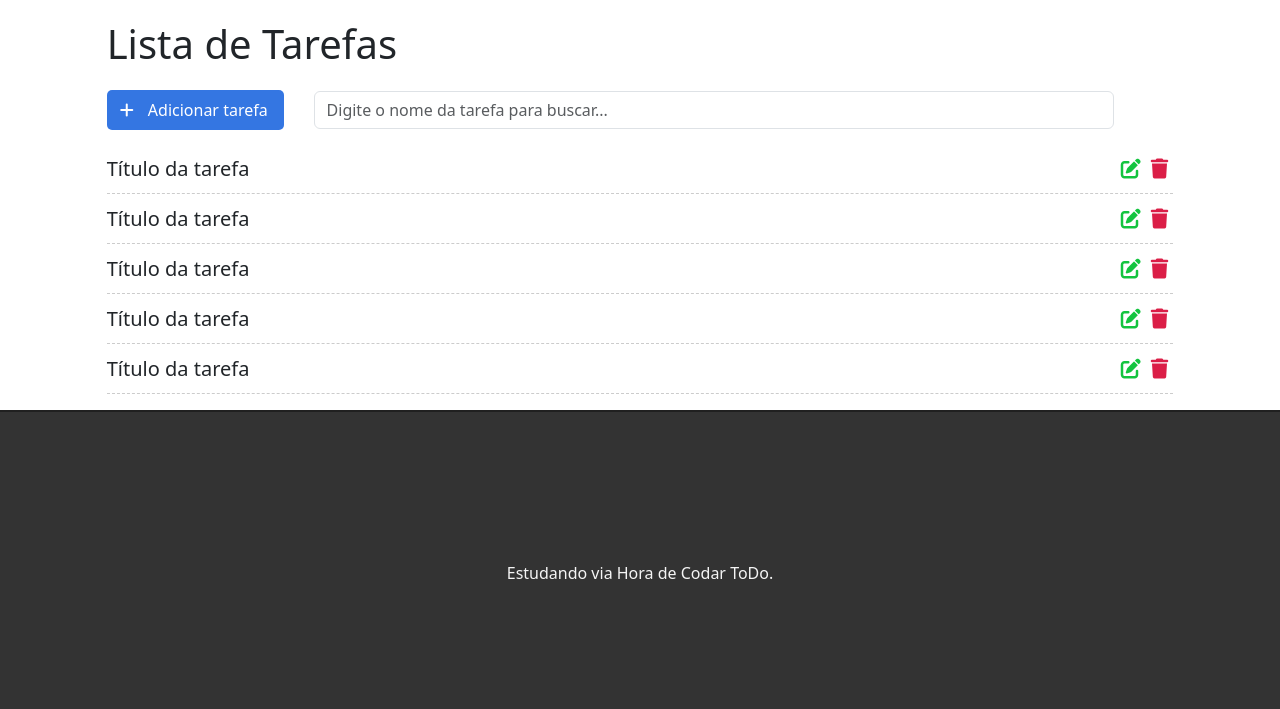
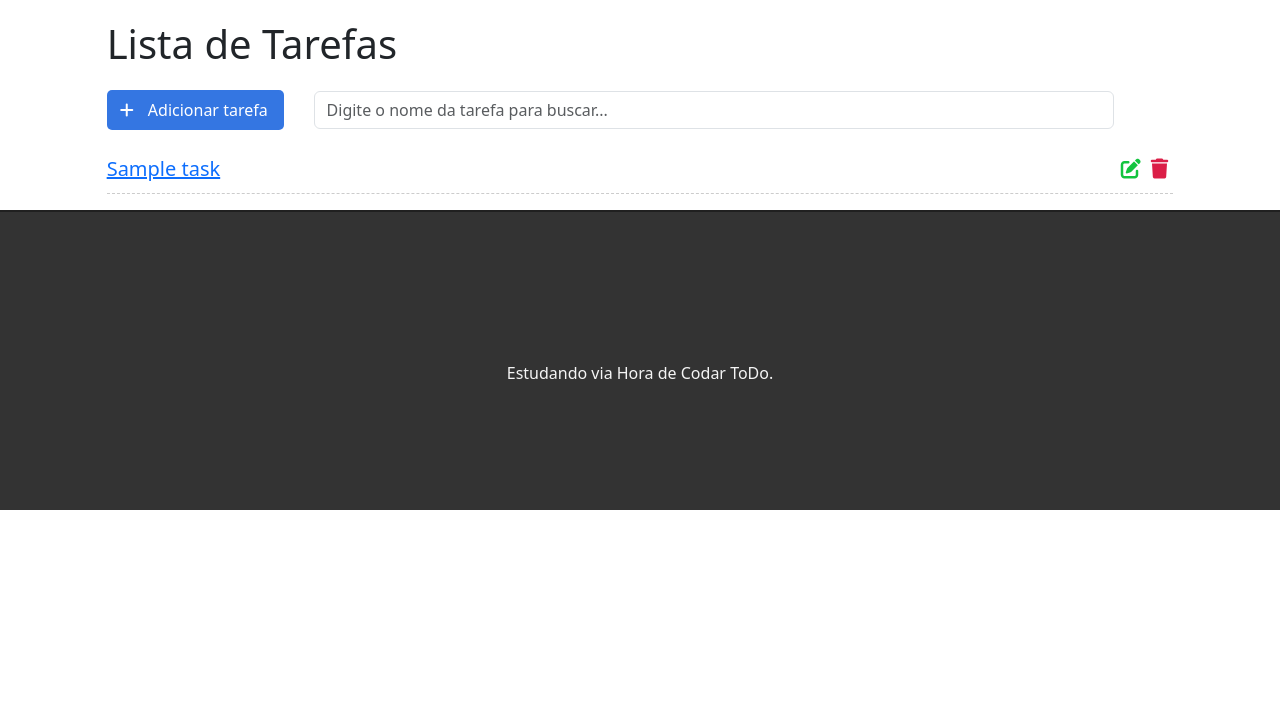
Before and after one commit to Gogoncalves18/Django_estudo, a Django app: page / in a window 1280 px wide. Shown: the part 57-766 px from the top of the page. Run offline with Django 5.2, Linux system fonts and the light colour scheme; tables that the repository leaves empty hold one stand-in row (values such as "Sample post"); some libraries are stand-ins or nearby versions.

Commit message:
A05 - Inserir dados no BD e carrega-los no front

```diff
--- a/To_do/tasks/templates/base.html
+++ b/To_do/tasks/templates/base.html
@@ -24,7 +24,8 @@
     <!-- Conteúdo do bootstrap -->
     <nav class="navbar navbar-expand-lg bg-body-tertiary">
   <div class="container-fluid">
-    <a class="navbar-brand" href="#">TO-DO</a>
+    <!-- PARA VOLTAR PARA PAGINA INICIAL CLICANDO NO ICONE -->
+    <a class="navbar-brand" href="/">TO-DO</a>
     <button class="navbar-toggler" type="button" data-bs-toggle="collapse" data-bs-target="#navbarSupportedContent" aria-controls="navbarSupportedContent" aria-expanded="false" aria-label="Toggle navigation">
       <span class="navbar-toggler-icon"></span>
     </button>
--- a/To_do/tasks/templates/tasks/list.html
+++ b/To_do/tasks/templates/tasks/list.html
@@ -15,31 +15,18 @@
         <i class="fas fa-search"></i>
     </div>
     <ul class="task-list">
+        <!-- LOOP DO DJANGO -->
+        {% for task in tasks_f %}
+
         <li class="task-item">
-            <span>Título da tarefa</span>
+            <!-- AQUI CRIO O LINK DA TAREFA COM O HREF E TRAGO O NOME DO TITLE PARA TAREFA -->
+            <span><a href="/task/{{task.id}}">{{task.title}}</a></span>
             <span><i class="fas fa-trash"></i></span>
             <span><i class="fas fa-edit"></i></span>
         </li>
-        <li class="task-item">
-            <span>Título da tarefa</span>
-            <span><i class="fas fa-trash"></i></i></span>
-            <span><i class="fas fa-edit"></i></span>
-        </li>
-        <li class="task-item">
-            <span>Título da tarefa</span>
-            <span><i class="fas fa-trash"></i></span>
-            <span><i class="fas fa-edit"></i></span>
-        </li>
-        <li class="task-item">
-            <span>Título da tarefa</span>
-            <span><i class="fas fa-trash"></i></span>
-            <span><i class="fas fa-edit"></i></span>
-        </li>
-        <li class="task-item">
-            <span>Título da tarefa</span>
-            <span><i class="fas fa-trash"></i></span>
-            <span><i class="fas fa-edit"></i></span>
-        </li>
+
+        {% endfor %}
+
     </ul>
 </div>
 
--- a/To_do/tasks/urls.py
+++ b/To_do/tasks/urls.py
@@ -9,5 +9,10 @@ urlpatterns = [
     # Parte da url (<str:name_param>) para passarmos parametros via url,
     # unico cuidado este nome "name_param" é um param nomeado com a funcao,
     # ambos os nomes deve ser iguais.
-    path('yourname/<str:name_param>', views.yourName, name='nome')
+    path('yourname/<str:name_param>', views.yourName, name='nome'),
+
+    # Os param que eu passo da view para cá, são nomeados, portanto se eu
+    # usei "param_id" na view, preciso passar para cá o mesmo nome para ele
+    # montar a url. No html aí eu uso o dict 'task_web' que a view montou.
+    path('task/<int:param_id>', views.taskView, name="task-view"),
 ]
--- a/To_do/tasks/views.py
+++ b/To_do/tasks/views.py
@@ -1,16 +1,21 @@
-from django.shortcuts import render
-from django.http import HttpResponse
+from django.shortcuts import render, get_object_or_404
+# Importanto o ORM da tab do BD
+from .models import Task
 
 
-# No retorno da view, eu sempre devolvo o request e o caminho
-# do meu template em html, dentro da pasta template.
 def tasklist(request):
-    return render(request, 'tasks/list.html')
+    # Leio do BD os campos e para colocar em dict para enviar para o front
+    tasks_field = Task.objects.all()
+    return render(request, 'tasks/list.html', {'tasks_f': tasks_field})
 
 
-# Precisamos ter cuidado com os parametros passado pela url, eles são
-# nomeados, ele precisam ser iguais.
 def yourName(request, name_param):
-    # Daqui para frente, o nome que darei para o parametro, pode ser qq um.
-    # Mas o mesmo nome que devo levar para template do html.
     return render(request, 'tasks/yourname.html', {'name_param2': name_param})
+
+
+def taskView(request, param_id):
+    # Este "get_object_or_404" é uma fx que busca os dados da tab task com o
+    # param da PK     # se não encontrar em lança um 404.
+    task = get_object_or_404(Task, pk=param_id)
+    # Devolvo para o front a tarefa em uma dict
+    return render(request, 'tasks/task.html', {'task_web': task})
```
Also changed, not shown: Resumo_Django.md (+2 -2 lines), To_do/tasks/templates/tasks/task.html (added, +16 -0 lines).
